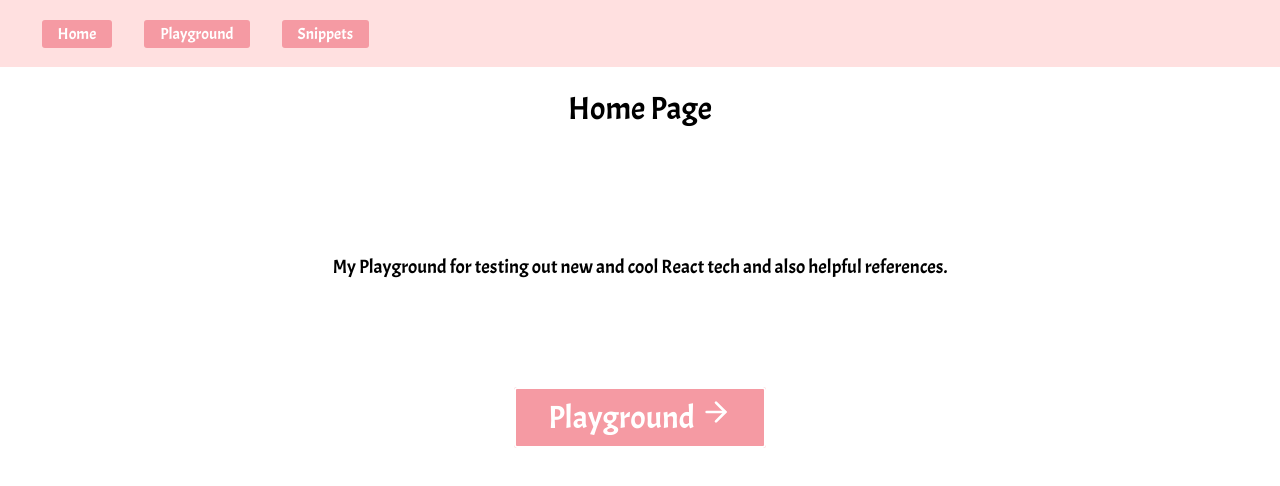
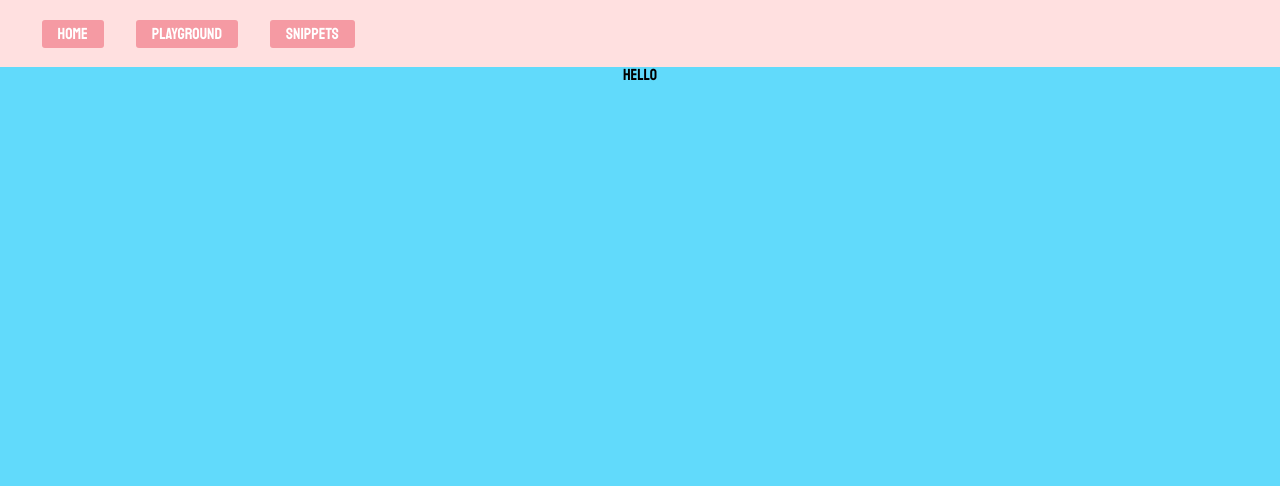
Before and after one commit to heyitsmeharv/react-playground, a React app: page / in a window 1280 px wide. Built offline with nearby package versions, Linux system fonts and the light colour scheme.

Commit message:
CLEAN UP.

```diff
--- a/public/index.html
+++ b/public/index.html
@@ -4,6 +4,7 @@
     <meta charset="utf-8" />
     <link rel="shortcut icon" href="%PUBLIC_URL%/favicon.ico" />
     <link href="https://fonts.googleapis.com/css?family=Acme" rel="stylesheet">
+    <link href="https://fonts.googleapis.com/css?family=Staatliches" rel="stylesheet">
     <meta
       name="viewport"
       content="width=device-width, initial-scale=1, shrink-to-fit=no"
--- a/src/animations/HomePageAnimation.js
+++ /dev/null
@@ -1,15 +0,0 @@
-import styled from 'styled-components';
-import Page from '../components/Page';
-import SlideInLeft from './SlideInLeft';
-import SlideOutLeft from './SlideOutLeft';
-
-const HomePageAnimation = styled(Page)`
-&.page-enter {
-  animation: ${SlideInLeft} 0.2s forwards;
-}
-&.page-exit {
-  animation: ${SlideOutLeft} 0.2s forwards;
-}
-`;
-
-export default HomePageAnimation;
--- a/src/animations/PlaygroundPageAnimation.js
+++ /dev/null
@@ -1,17 +0,0 @@
-import styled from 'styled-components';
-import colour from '../resources/styles/colours';
-import Page from '../components/Page';
-import SlideInRight from './SlideInRight';
-import SlideOutBottom from './SlideOutBottom';
-
-const PlaygroundPageAnimation = styled(Page)`
-background: ${colour.darkPink};
-&.page-enter {
-  animation: ${SlideInRight} 0.2s forwards;
-}
-&.page-exit {
-  animation: ${SlideOutBottom} 0.1s forwards;
-}
-`;
-
-export default PlaygroundPageAnimation;
--- a/src/animations/PlaygroundPageAnimationTwo.js
+++ /dev/null
@@ -1,18 +0,0 @@
-import styled from 'styled-components';
-import colour from '../resources/styles/colours';
-import Page from '../components/Page';
-import SlideInTop from './SlideInTop';
-import SlideOutBottom from './SlideOutBottom';
-import SlideInBottom from './SlideInBottom';
-
-const PlaygroundPageAnimationTwo = styled(Page)`
-background: ${colour.darkPink};
-&.page-enter {
-  animation: ${SlideInBottom} 0.2s forwards;
-}
-&.page-exit {
-  animation: ${SlideOutBottom} 0.2s forwards;
-}
-`;
-
-export default PlaygroundPageAnimationTwo;
--- a/src/components/App.js
+++ b/src/components/App.js
@@ -4,25 +4,22 @@ import React, { Component } from 'react';
 import { BrowserRouter as Router, Route, Switch } from 'react-router-dom';
 import { TransitionGroup, CSSTransition } from 'react-transition-group';
 
-import Header from './Header';
-import Wrapper, { FlexWrapper } from './Wrapper';
-import SideBar from './SideBar';
-import HomePage from '../pages/HomePage';
+import { AppWrap } from './Wrapper';
+import TopNavBar from './TopNavBar';
+import HomePage from '../pages/Home';
 import Playground from '../pages/Playground';
-import AboutReact from '../pages/routes/AboutReact';
-import AboutRouting from '../pages/routes/AboutRouting';
-import AboutSpinners from '../pages/routes/AboutSpinners';
-import AboutNotifications from '../pages/routes/AboutNotifications';
+// import AboutReact from '../pages/routes/AboutReact';
+// import AboutRouting from '../pages/routes/AboutRouting';
+// import AboutSpinners from '../pages/routes/AboutSpinners';
+// import AboutNotifications from '../pages/routes/AboutNotifications';
 
 
 class App extends Component {
   render() {
     return (
       <Router>
-        <Wrapper>
-          <Header />
-          <Wrapper>
-          <Route path="/snippets" component={SideBar}/>
+        <AppWrap>
+          <TopNavBar/>
             <Route
               render={({ location }) => {
                 return (
@@ -35,25 +32,16 @@ class App extends Component {
                       <Switch location={location}>
                         <Route exact path="/" component={HomePage} />
                         <Route exact path="/playground" component={Playground} />
-                      <Route exact path="/snippets/react" component={AboutReact} />
-                      {/* <Route exact path="/snippets/react-router" component={AboutRouting} />
-                      <Route exact path="/snippets/styled-components" component={AboutReact} />
-                      <Route exact path="/snippets/testing" component={AboutReact} />
-                      <Route exact path="/snippets/api-requests" component={AboutReact} />
-                      <Route exact path="/snippets/webpack" component={AboutReact} />
-                      <Route exact path="/snippets/animation" component={AboutReact} />
-                      <Route exact path="/snippets/grid-layout" component={AboutReact} />
-                      <Route exact path="/snippets/icons" component={AboutReact} /> */}
+                         {/*<Route exact path="/snippets/react" component={AboutReact} />
                         <Route exact path="/snippets/react-loaders" component={AboutSpinners} />
-                      <Route exact path="/snippets/react-notifications" component={AboutNotifications} />
+                        <Route exact path="/snippets/react-notifications" component={AboutNotifications} /> */}
                       </Switch>
                     </CSSTransition>
                   </TransitionGroup>
                 );
               }}
             />
-          </Wrapper>
-        </Wrapper>
+        </AppWrap>
       </Router>
     );
   }
--- a/src/components/Page.js
+++ b/src/components/Page.js
@@ -1,5 +1,5 @@
-import styled, { css } from 'styled-components'
-import colour from '../resources/styles/colours'
+import styled, { css } from 'styled-components';
+import colour from '../resources/styles/colours.js';
 
 const Page = styled.div`
   height: 100vh;
@@ -7,18 +7,10 @@ const Page = styled.div`
   left: 0;
   text-align: center;
   overflow-y: auto;
-`;
-
-export const PageHeader = styled.div`
-  font-size: 2rem;
-  margin-top: 2%;
-  margin-bottom: 1%;
-  margin-right: 10%;
 
   ${props => props.home && css`
-    margin-right: 0%;
+    background: ${colour.react};
   `}
 `;
 
-
 export default Page;
--- a/src/components/SnippetBox.js
+++ /dev/null
@@ -1,17 +0,0 @@
-import styled from 'styled-components';
-import colour from '../resources/styles/colours';
-
-const SnippetBox = styled.section`
-  font-family: 'Consolas';
-  background: ${colour.dark}
-  width: 22%;
-  height: 22%;
-  overflow-y: auto;
-  margin: 12px;
-  h2 {
-    color: ${colour.white};
-    font-size: 1.2rem;
-  }
-`;
-
-export default SnippetBox;
--- a/src/components/Header.js
+++ b/src/components/TopNavBar.js
@@ -3,19 +3,19 @@ import styled from 'styled-components';
 import { NavButton } from './Button';
 import colour from '../resources/styles/colours';
 
-const HeaderStyle = styled.section`
+const TopNavBarStyle = styled.section`
   padding: 2%;
   background: ${colour.pink};
 `;
 
-const Header = () => {
+const TopNavBar = () => {
   return (
-    <HeaderStyle>
+    <TopNavBarStyle>
       <NavButton to="/" exact>Home</NavButton>
       <NavButton to="/playground" exact>Playground</NavButton>
-      <NavButton to="/snippets/react" exact>Snippets</NavButton>
-    </HeaderStyle>
+      <NavButton to="/snippets" exact>Snippets</NavButton>
+    </TopNavBarStyle>
   );
 }
 
-export default Header;
+export default TopNavBar;
--- a/src/components/Wrapper.js
+++ b/src/components/Wrapper.js
@@ -1,23 +1,18 @@
 import styled from 'styled-components';
+import SlideInTop from '../animations/SlideInTop';
 import colour from '../resources/styles/colours'
 
-const Wrapper = styled.div`
+export const Wrapper = styled.div`
   position: relative;
-  background: ${colour.white};
-  /* width: 100%; */
-  min-height: 100vh;
-  height: 100vh;
-  height: 100%;
   overflow-x: hidden;
-  overflow-y: hidden;
+  overflow-y: auto;
   margin: 0 auto;
   padding: 0 0px;
-  font-family: "Acme", sans-serif;
+  font-family: "Staatliches", cursive;
 `
 
-export const FlexWrapper = styled.div`
-  display: flex;
-  flex-direction: row;
+export const AppWrap = styled(Wrapper)`
+  animation: ${SlideInTop} 0.5s forwards;
 `
 
-export default Wrapper;
+// export default Wrapper;
--- /dev/null
+++ b/src/pages/Home.js
@@ -0,0 +1,24 @@
+import React from 'react';
+import styled from 'styled-components';
+import Page from '../components/Page';
+import SlideInTop from '../animations/SlideInTop';
+import SlideOutTop from '../animations/SlideOutTop';
+
+const HomePageAnimation = styled(Page)`
+&.page-enter {
+  animation: ${SlideInTop} 0.5s forwards;
+}
+&.page-exit {
+  animation: ${SlideOutTop} 0.5s forwards;
+}
+`;
+
+const Home = () => {
+  return (
+    <HomePageAnimation home="true">
+      <div>Hello</div>
+    </HomePageAnimation>
+  );
+}
+
+export default Home;
--- a/src/pages/HomePage.js
+++ /dev/null
@@ -1,27 +0,0 @@
-import React from 'react';
-import styled from 'styled-components';
-import Page, { PageHeader } from '../components/Page';
-import { NavButton } from '../components/Button';
-import HomePageAnimation from '../animations/HomePageAnimation';
-import { FiArrowRight } from 'react-icons/fi';
-
-const Paragraph = styled.div`
-  padding: 12px;
-  font-size: 1.2rem;
-  line-height: 12.2;
-`
-
-const HomePage = () => {
-  return (
-    <HomePageAnimation>
-      <Page>
-        <PageHeader home="true">Home Page</PageHeader>
-        {/* <Paragraph>This is a personal project to demonstrate my understanding of React and the stack of technologies that can be used along side.</Paragraph> */}
-          <Paragraph>My Playground for testing out new and cool React tech and also helpful references.</Paragraph>
-        <NavButton home="true" to="/playground">Playground <FiArrowRight /></NavButton>
-      </Page>
-    </HomePageAnimation>
-  );
-}
-
-export default HomePage;
--- a/src/pages/Playground.js
+++ b/src/pages/Playground.js
@@ -1,31 +1,32 @@
 import React from 'react';
 import styled from 'styled-components';
-import Page, { PageHeader } from '../components/Page';
-import HomePageAnimation from '../animations/HomePageAnimation';
+import Page from '../components/Page';
+import SlideInTop from '../animations/SlideInTop';
 
+const PlaygroundPageAnimation = styled(Page)`
+&.page-enter {
+  animation: ${SlideInTop} 0.5s forwards;
+}
+`;
 
+// TODO: FIX THE OVERFLOW
 const Container = styled.div`
   iframe {
     width: 100%;
     height: 100vh;
-    border: 0;
-    border-radius: 4px;
-    overflow: hidden;
   }
 `
 
 const Playground = () => {
   return (
-    <HomePageAnimation>
-      <Page>
+    <PlaygroundPageAnimation>
       <Container>
         <iframe
           src="https://codesandbox.io/embed/new?codemirror=1&highlights=11,12,13,14"
           sandbox="allow-modals allow-forms allow-popups allow-scripts allow-same-origin">
         </iframe>
       </Container>
-      </Page>
-    </HomePageAnimation>
+    </PlaygroundPageAnimation>
   );
 }
 
--- a/src/resources/styles/colours.js
+++ b/src/resources/styles/colours.js
@@ -20,6 +20,7 @@ const colours = {
   purple: '#3a0088',
   amber: '#ff9f43',
   green: '#11cb5f',
+  react: '#61dafb'
 }
 
 export default colours
```
Lines whose indentation alone changed are shown as unchanged.
